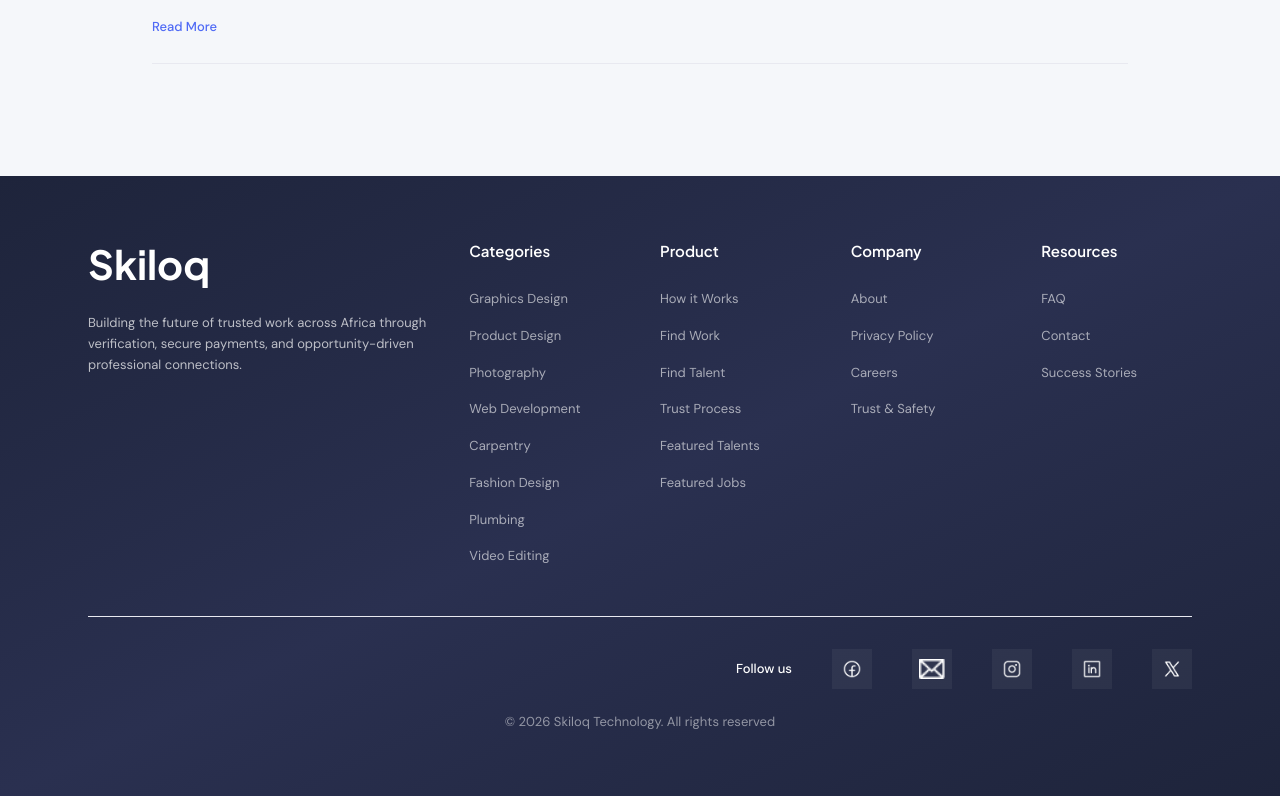
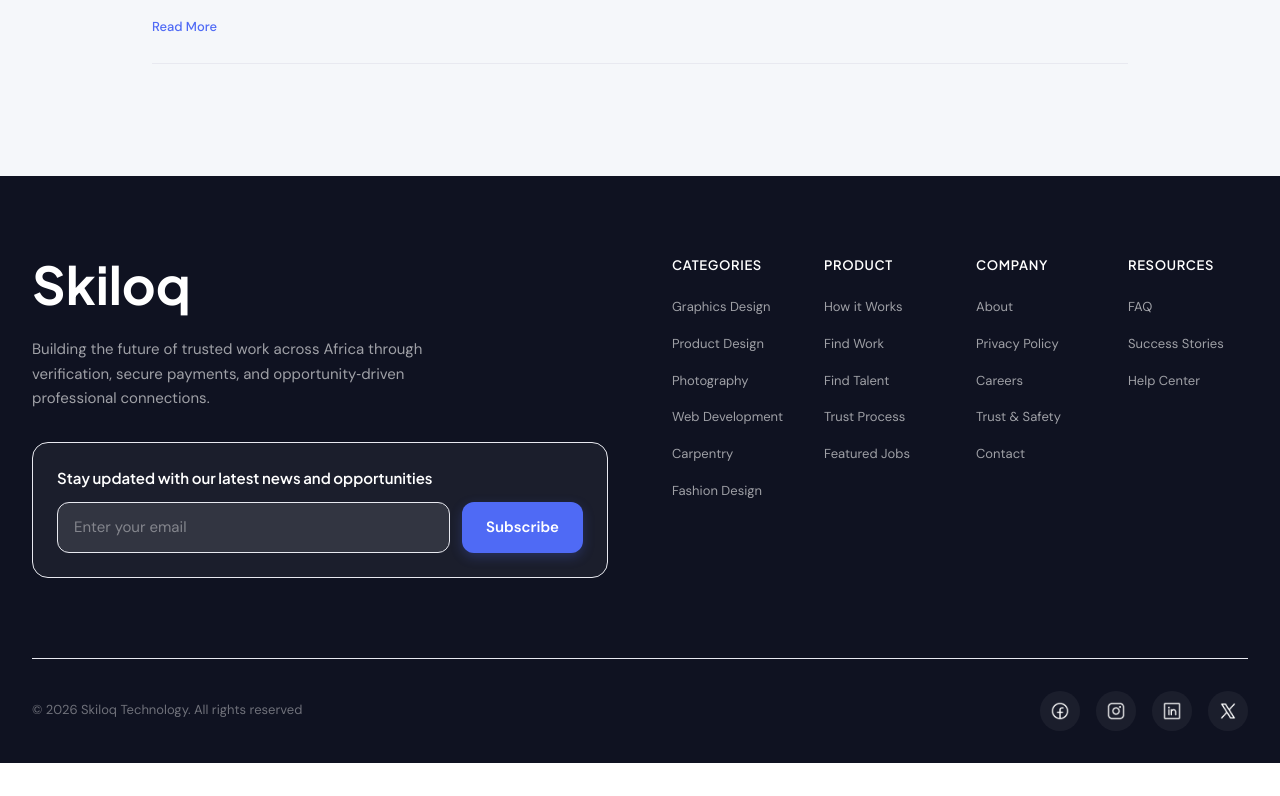
Before and after one commit to Aelix-Technology/Skiloq-Frontend, a Next.js app: page / in a window 1280 px wide. Shown: the part 9313-10109 px from the top of the page. After the commit the page ends 10076 px from the top, so only its background shows below. Built offline with nearby package versions, Linux system fonts and the light colour scheme; no server answers.

Commit message:
modernize footer: newsletter, clean layout, animations

```diff
--- a/src/components/landing/Footer.tsx
+++ b/src/components/landing/Footer.tsx
@@ -2,6 +2,7 @@
 
 import Link from "next/link";
 import Image from "next/image";
+import { motion } from "framer-motion";
 
 const footerColumns = [
   {
@@ -13,8 +14,6 @@
       { label: "Web Development" },
       { label: "Carpentry" },
       { label: "Fashion Design" },
-      { label: "Plumbing" },
-      { label: "Video Editing" },
     ],
   },
   {
@@ -24,7 +23,6 @@
       { label: "Find Work" },
       { label: "Find Talent" },
       { label: "Trust Process" },
-      { label: "Featured Talents" },
       { label: "Featured Jobs" },
     ],
   },
@@ -35,14 +33,15 @@
       { label: "Privacy Policy" },
       { label: "Careers" },
       { label: "Trust & Safety" },
+      { label: "Contact" },
     ],
   },
   {
     title: "Resources",
     links: [
       { label: "FAQ" },
-      { label: "Contact" },
       { label: "Success Stories" },
+      { label: "Help Center" },
     ],
   },
 ];
@@ -51,10 +50,6 @@
   {
     label: "Facebook",
     icon: "/assets/images/landing/FacebookLogo.png",
-  },
-  {
-    label: "Email",
-    icon: "/assets/images/landing/Vector.png",
   },
   {
     label: "Instagram",
@@ -72,28 +67,65 @@
 
 export function Footer() {
   return (
-    <footer className="w-full bg-gradient-to-br from-[#1E243B] via-[#2A3050] to-[#1E243B] text-white">
-      <div className="max-w-6xl mx-auto px-4 md:px-6 py-12 md:py-16">
-        {/* Top Section */}
-        <div className="grid grid-cols-1 md:grid-cols-2 lg:grid-cols-6 gap-10 mb-12">
-          {/* Logo & Description */}
-          <div className="lg:col-span-2">
-            <h2 className="text-3xl font-bold text-white mb-6">Skiloq</h2>
-            <p className="text-white/70 text-sm leading-relaxed max-w-sm">
-              Building the future of trusted work across Africa through verification, secure payments, and opportunity-driven professional connections.
+    <footer className="w-full bg-[#0F1221] text-white">
+      <div className="max-w-7xl mx-auto px-4 sm:px-6 md:px-8">
+        {/* Main Footer Content */}
+        <div className="py-16 md:py-20 border-b border-white/10">
+          <div className="grid grid-cols-1 lg:grid-cols-2 gap-12 lg:gap-16">
+            {/* Left Column: Brand & Newsletter */}
+            <motion.div
+              initial={{ opacity: 0, y: 20 }}
+              whileInView={{ opacity: 1, y: 0 }}
+              viewport={{ once: true }}
+              transition={{ duration: 0.6 }}
+            >
+              <h2 className="text-3xl md:text-4xl font-bold mb-6">
+                Skiloq
+              </h2>
+              <p className="text-white/60 text-sm md:text-base leading-relaxed mb-8 max-w-md">
+                Building the future of trusted work across Africa through verification, secure payments, and opportunity‑driven professional connections.
               </p>
+
+              {/* Newsletter Section */}
+              <div className="bg-white/5 rounded-2xl p-5 md:p-6 border border-white/10">
+                <h3 className="text-base font-semibold mb-3">
+                  Stay updated with our latest news and opportunities
+                </h3>
+                <form className="flex flex-col sm:flex-row gap-3">
+                  <input
+                    type="email"
+                    placeholder="Enter your email"
+                    className="flex-1 px-4 py-3 bg-white/10 rounded-xl text-white placeholder-white/40 border border-white/20 focus:outline-none focus:border-[#4F6AF5] transition-all"
+                  />
+                  <button
+                    type="submit"
+                    className="px-6 py-3 bg-[#4F6AF5] hover:bg-[#3d56e0] text-white font-semibold rounded-xl transition-all shadow-md shadow-[#4F6AF5]/25"
+                  >
+                    Subscribe
+                  </button>
+                </form>
               </div>
+            </motion.div>
 
-          {/* Footer Links */}
-          {footerColumns.map((column) => (
-            <div key={column.title} className="lg:col-span-1">
-              <h3 className="text-base font-semibold text-white mb-6">{column.title}</h3>
+            {/* Right Column: Links */}
+            <motion.div
+              initial={{ opacity: 0, y: 20 }}
+              whileInView={{ opacity: 1, y: 0 }}
+              viewport={{ once: true }}
+              transition={{ duration: 0.6, delay: 0.1 }}
+              className="grid grid-cols-2 md:grid-cols-4 gap-8"
+            >
+              {footerColumns.map((column, idx) => (
+                <div key={column.title}>
+                  <h3 className="text-sm font-semibold text-white mb-5 uppercase tracking-wider">
+                    {column.title}
+                  </h3>
                   <ul className="space-y-3">
                     {column.links.map((link) => (
                       <li key={link.label}>
                         <Link
                           href="#"
-                      className="text-sm text-white/60 transition-all hover:text-white hover:pl-1"
+                          className="text-sm text-white/60 transition-all hover:text-[#4F6AF5] hover:translate-x-1 inline-block"
                         >
                           {link.label}
                         </Link>
@@ -102,43 +134,36 @@
                   </ul>
                 </div>
               ))}
+            </motion.div>
+          </div>
         </div>
 
-        {/* Bottom Section */}
-        <div className="pt-8 border-t border-white/10">
+        {/* Bottom Footer */}
+        <div className="py-8 flex flex-col md:flex-row items-center justify-between gap-6">
+          {/* Copyright */}
+          <p className="text-xs md:text-sm text-white/40">
+            © {new Date().getFullYear()} Skiloq Technology. All rights reserved
+          </p>
+
           {/* Social Links */}
-          <div className="flex flex-col md:flex-row items-center justify-between gap-6 mb-6">
-
-            <div className="flex items-center gap-6 md:gap-10 w-full justify-between md:justify-end">
-              <p className="text-sm text-white justify-start font-medium">Follow us</p>
+          <div className="flex items-center gap-4">
             {socialLinks.map((social) => (
               <Link
                 key={social.label}
                 href="#"
-                  className="flex flex-col items-center gap-2 text-sm text-white/60 hover:text-white transition-all hover:-translate-y-1"
+                className="w-10 h-10 rounded-full bg-white/5 flex items-center justify-center hover:bg-[#4F6AF5]/20 hover:-translate-y-1 transition-all"
               >
-                  <div className="w-10 h-10 bg-white/5 flex items-center justify-center hover:bg-white/10 transition-all">
                 <Image
                   src={social.icon}
                   alt={social.label}
-                      width={24}
-                      height={24}
+                  width={20}
+                  height={20}
                   className="object-contain brightness-0 invert w-auto h-5"
                   style={{ width: 'auto', height: '1.25rem' }}
                   unoptimized
                 />
-                  </div>
-
               </Link>
             ))}
-            </div>
-          </div>
-
-          {/* Copyright */}
-          <div className="text-center">
-            <p className="text-sm text-white/50">
-              © {new Date().getFullYear()} Skiloq Technology. All rights reserved
-            </p>
           </div>
         </div>
       </div>
```
Lines whose indentation alone changed are shown as unchanged.
